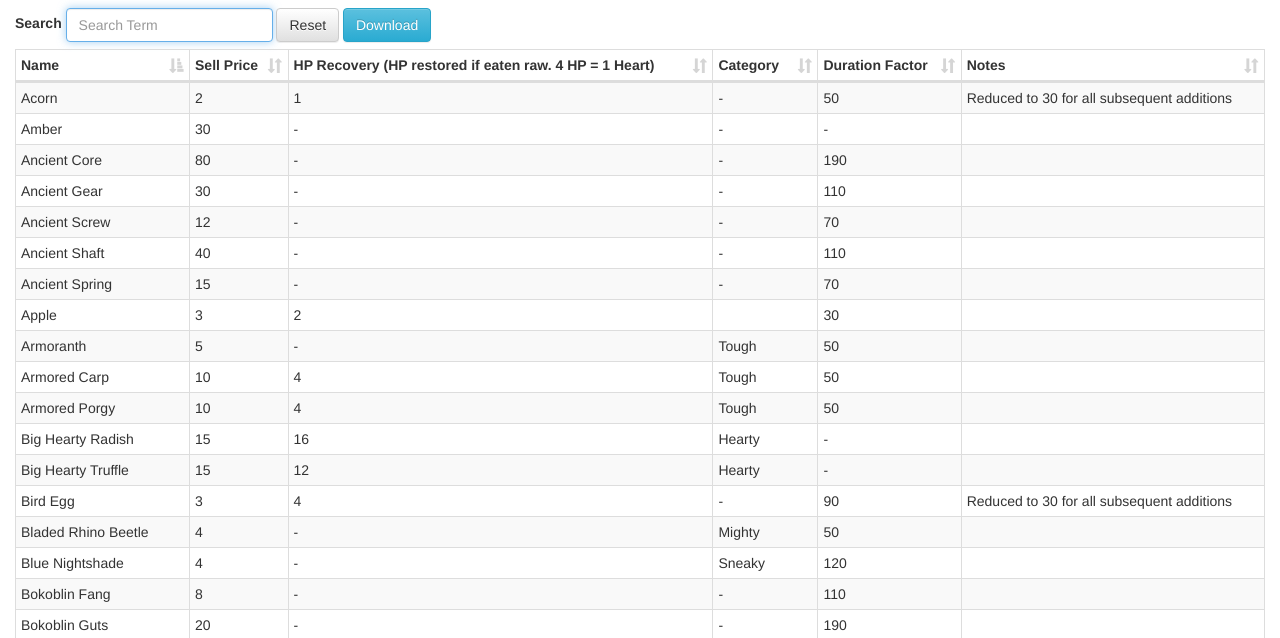
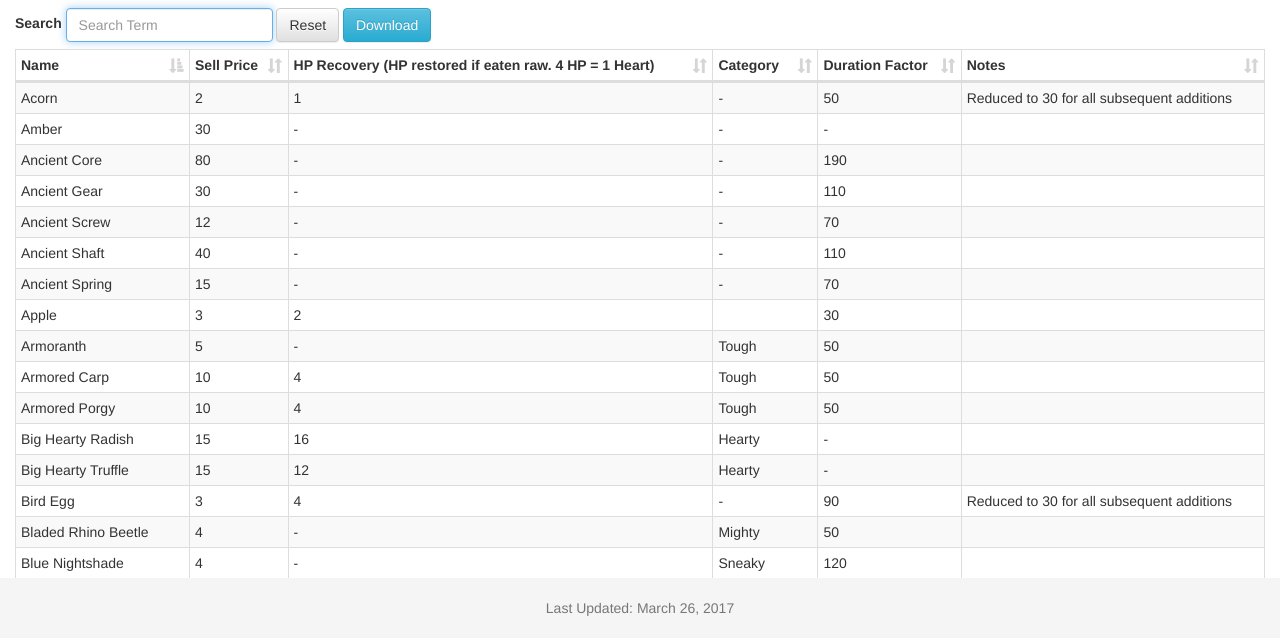
Before and after one commit to caravot/caravot.github.io, a plain HTML site: page botw/index.html in a window 1280 px wide. Shown: the part 162-800 px from the top of the page. Drawn offline with nearby package versions, Linux system fonts and the light colour scheme.

Commit message:
Added footer with last update date

```diff
--- a/botw/assets/css/main.css
+++ b/botw/assets/css/main.css
@@ -1,25 +1,14 @@
-/* Move down content because we have a fixed navbar */
 body {
     padding-top: 60px;
     padding-bottom: 40px;
 }
-/*
- * Global add-ons
- */
-
 .sub-header {
     padding-bottom: 10px;
     border-bottom: 1px solid #eee;
 }
-
-/*
- * Top navigation
- * Hide default border to remove 1px line.
- */
 .navbar-fixed-top {
     border: 0;
 }
-
 .main {
     padding: 20px;
 }
@@ -32,12 +21,14 @@ body {
 .main .page-header {
     margin-top: 0;
 }
-
-
-/*
- * Placeholder dashboard ideas
- */
-
+.footer {
+    position: absolute;
+    bottom: 0;
+    width: 100%;
+    height: 60px;
+    line-height: 60px; /* Vertically center the text there */
+    background-color: #f5f5f5;
+}
 .placeholders {
     margin-bottom: 30px;
     text-align: center;
@@ -52,7 +43,6 @@ body {
     display: inline-block;
     border-radius: 50%;
 }
-
 .dataTables_filter {
     display: none;
 }
--- a/botw/index.html
+++ b/botw/index.html
@@ -53,6 +53,11 @@
         </div>
         <div class="container-fluid">
             <div id="materials"></div>
-		</div>
+        </div>
+        <footer class="footer">
+            <div class="container text-center">
+                <span class="text-muted">Last Updated: March 26, 2017</span>
+            </div>
+        </footer>
 	</body>
 </html>
```
Also changed, not shown: botw/recipes.html (+5 -0 lines).
